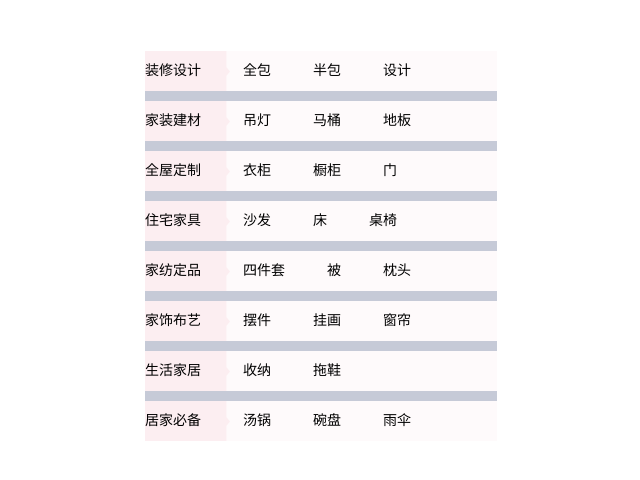
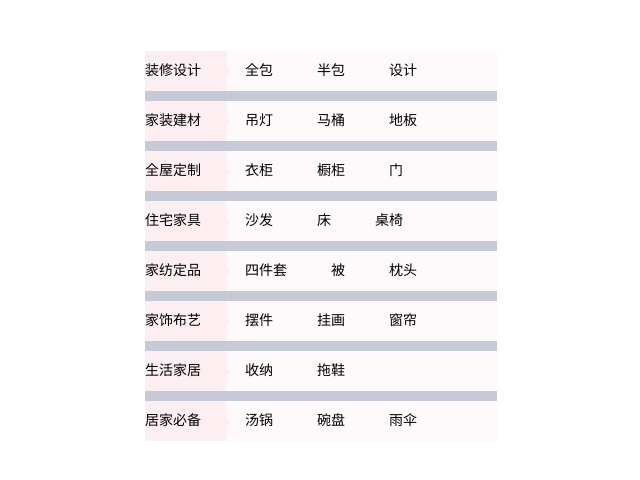
Before and after one commit to BenCRL/miaov-learn, a plain HTML site: page HTML5基础-练习/3-文本属性练习.html in a window 1280 px wide. Shown: the whole page, without its empty margins (319-959 px from the left). Drawn offline with Linux system fonts and the light colour scheme.

Commit message:
practice 3

```diff
--- a/HTML5基础-练习/3-文本属性练习.html
+++ b/HTML5基础-练习/3-文本属性练习.html
@@ -34,7 +34,7 @@
         float: left;
         font-size: 14px;
         line-height: 40px;
-        margin-right: 42px;
+        margin-right: 44px;
     }
 
     .noBorderBottom {
@@ -60,48 +60,48 @@
 
 <body>
     <div class="wrap">
-        <ul class="list clearfix">
+        <ul class="list">
             <li>装修设计</li>
             <li>全包</li>
             <li>半包</li>
             <li>设计</li>
         </ul>
-        <ul class="list clearfix">
+        <ul class="list">
             <li>家装建材</li>
             <li>吊灯</li>
             <li>马桶</li>
             <li>地板</li>
         </ul>
-        <ul class="list clearfix">
+        <ul class="list">
             <li>全屋定制</li>
             <li>衣柜</li>
             <li>橱柜</li>
             <li>门</li>
         </ul>
-        <ul class="list clearfix">
+        <ul class="list">
             <li>住宅家具</li>
             <li>沙发</li>
             <li>床</li>
             <li>桌椅</li>
         </ul>
-        <ul class="list clearfix">
+        <ul class="list">
             <li>家纺定品</li>
             <li>四件套</li>
             <li>被</li>
             <li>枕头</li>
         </ul>
-        <ul class="list clearfix">
+        <ul class="list">
             <li>家饰布艺</li>
             <li>摆件</li>
             <li>挂画</li>
             <li>窗帘</li>
         </ul>
-        <ul class="list clearfix">
+        <ul class="list">
             <li>生活家居</li>
             <li>收纳</li>
             <li>拖鞋</li>
         </ul>
-        <ul class="list noBorderBottom clearfix">
+        <ul class="list noBorderBottom">
             <li>居家必备</li>
             <li>汤锅</li>
             <li>碗盘</li>
```
